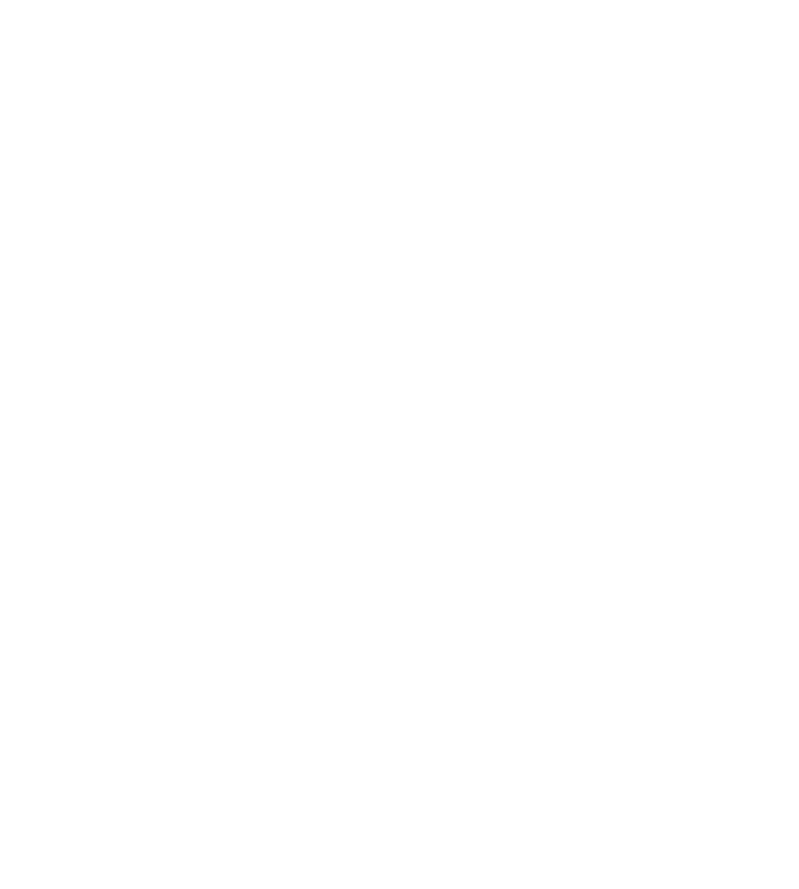
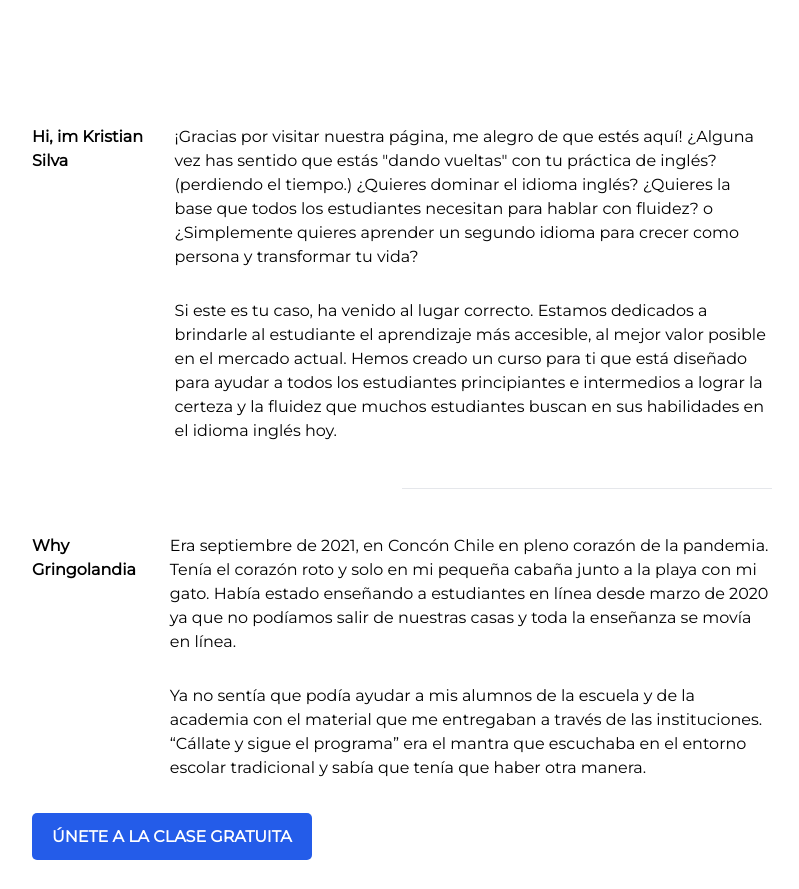
Before and after one commit to msalman787/Web-English, a React (Vite) app: page / in a window 1280 px wide. Shown: the part 4420-5309 px from the top of the page, without its empty margins (238-1037 px from the left). Before the commit the page ends 4445 px from the top, so only its background shows below. Built offline with nearby package versions, Linux system fonts and the light colour scheme.

Commit message:
Add: feature about

```diff
--- a/src/App.jsx
+++ b/src/App.jsx
@@ -1,3 +1,4 @@
+import About from './components/About/About.jsx'
 import { CallToAction } from './components/CallToAction/CallToAction.jsx'
 import { Goals } from './components/Goals/Goals.jsx'
 import { Hero } from './components/Hero/Hero.jsx'
@@ -12,6 +13,7 @@ export default function App () {
         <Goals />
         <CallToAction />
         <Stages />
+        <About />
       </Layout>
     </>
   )
--- a/src/components/About/About.css
+++ b/src/components/About/About.css
@@ -0,0 +1,34 @@
+.About{
+	margin: var(--margin-sections) 0 0 0;
+	width: 100%;
+	display: flex;
+	flex-direction: column;
+	gap: 2.81rem;
+}
+
+.About-item{
+	width: 100%;
+	display: flex;
+	justify-content: space-between;
+}
+
+.About-item h4{
+	font-weight: bold;
+}
+
+.About-main{
+	display: flex;
+	flex-direction: column;
+	gap: 1.875rem;
+	width:635px;
+}
+
+/* Revisar button, posición */
+.About-Button{
+	align-self: flex-start;
+}
+
+hr{
+	width: 50%;
+	align-self: flex-end;
+}
--- a/src/components/About/About.jsx
+++ b/src/components/About/About.jsx
@@ -1,8 +1,28 @@
 import React from 'react'
 import './About.css'
+import { Button } from '../ui/Button'
 
 export default function About () {
   return (
-    <div>About</div>
+    <section className='About'>
+      <article className='About-item'>
+        <h4>Hi, im Kristian Silva</h4>
+        <main className='About-main'>
+          <p>¡Gracias por visitar nuestra página, me alegro de que estés aquí! ¿Alguna vez has sentido que estás "dando vueltas" con tu práctica de inglés? (perdiendo el tiempo.) ¿Quieres dominar el idioma inglés? ¿Quieres la base que todos los estudiantes necesitan para hablar con fluidez? o ¿Simplemente quieres aprender un segundo idioma para crecer como persona y transformar tu vida?</p>
+          <p>Si este es tu caso, ha venido al lugar correcto. Estamos dedicados a brindarle al estudiante el aprendizaje más accesible, al mejor valor posible en el mercado actual. Hemos creado un curso para ti que está diseñado para ayudar a todos los estudiantes principiantes e intermedios a lograr la certeza y la fluidez que muchos estudiantes buscan en sus habilidades en el idioma inglés hoy.</p>
+        </main>
+      </article>
+      <hr />
+      <article className='About-item'>
+        <h4>Why Gringolandia</h4>
+        <main className='About-main'>
+          <p>Era septiembre de 2021, en Concón Chile en pleno corazón de la pandemia. Tenía el corazón roto y solo en mi pequeña cabaña junto a la playa con mi gato. Había estado enseñando a estudiantes en línea desde marzo de 2020 ya que no podíamos salir de nuestras casas y toda la enseñanza se movía en línea.</p>
+          <p>Ya no sentía que podía ayudar a mis alumnos de la escuela y de la academia con el material que me entregaban a través de las instituciones. “Cállate y sigue el programa” era el mantra que escuchaba en el entorno escolar tradicional y sabía que tenía que haber otra manera.</p>
+        </main>
+      </article>
+      <div className='About-Button'>
+        <Button text='ÚNETE A LA CLASE GRATUITA' color />
+      </div>
+    </section>
   )
 }
```
